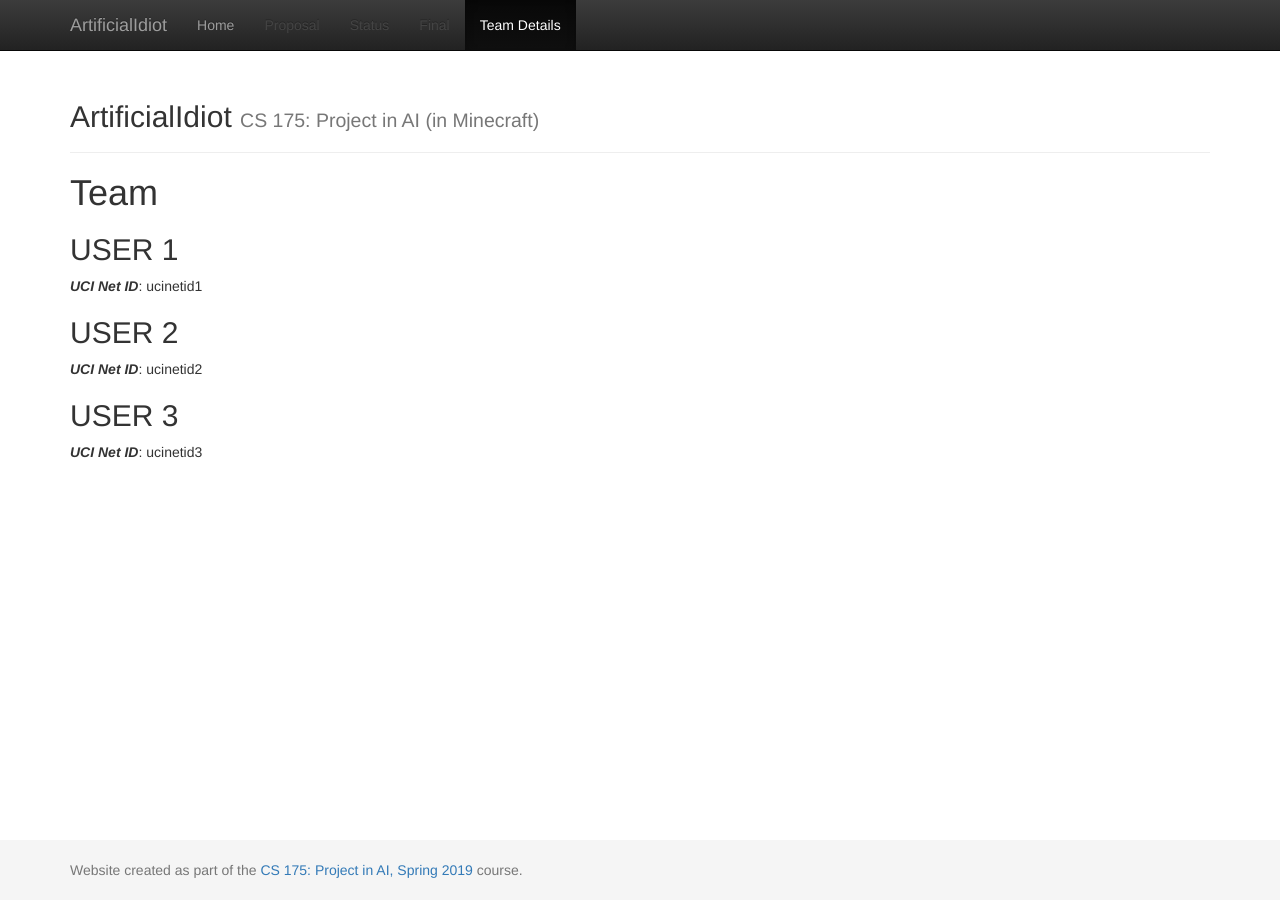
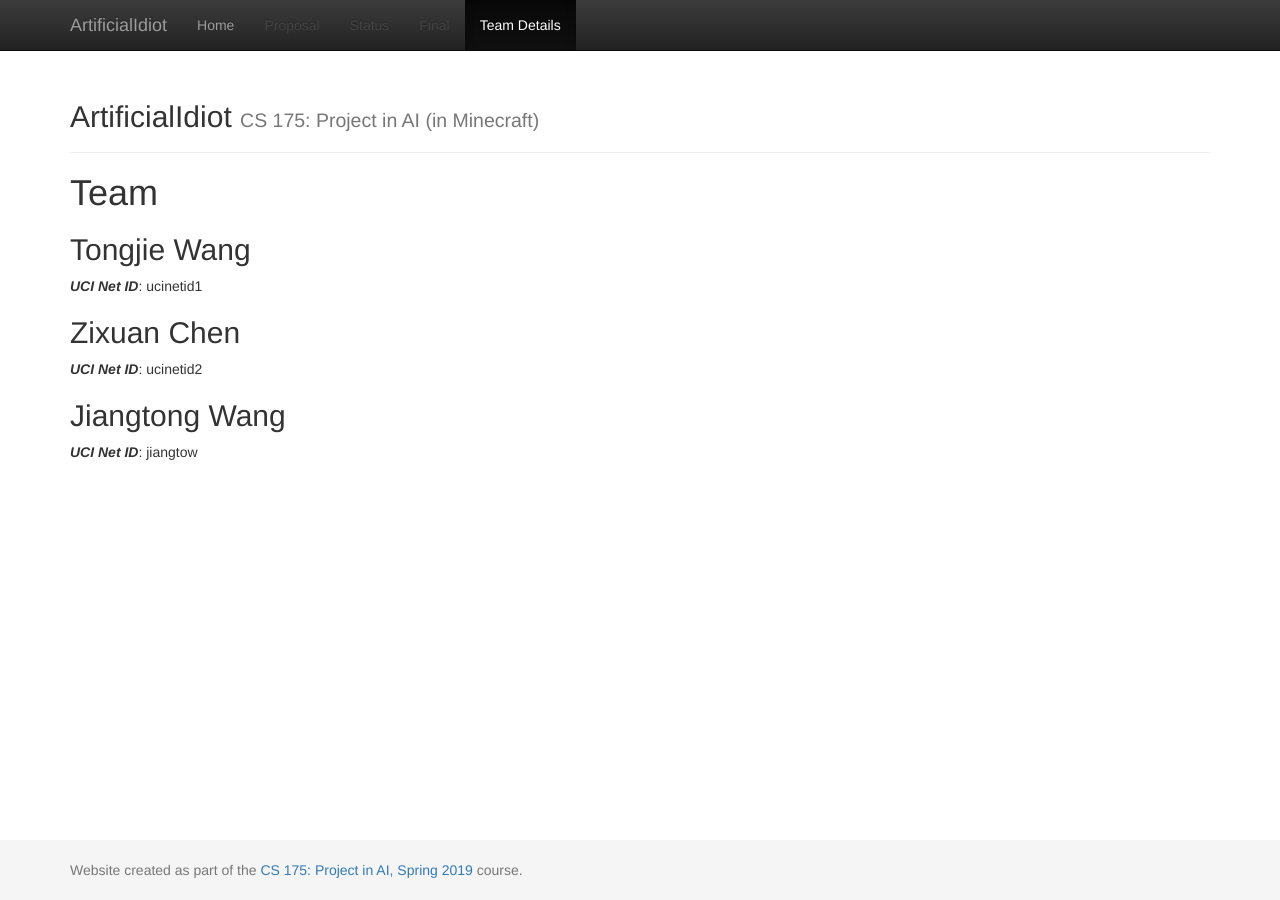
Before and after one commit to CoderMisha/ArtificialIdiot, a Jekyll site: the page built from docs/team.md, in a window 1280 px wide. Built offline with Jekyll 4.4.1, drawn with Linux system fonts in a browser that asks for light colours.

Commit message:
Update team.md

```diff
--- a/docs/team.md
+++ b/docs/team.md
@@ -6,11 +6,11 @@ title:  Team
 # {{ page.title }}
 
 
-## USER 1
+## Tongjie Wang
 ***UCI Net ID***: ucinetid1
 
-## USER 2
+## Zixuan Chen
 ***UCI Net ID***: ucinetid2
 
-## USER 3
-***UCI Net ID***: ucinetid3
+## Jiangtong Wang
+***UCI Net ID***: jiangtow
```
